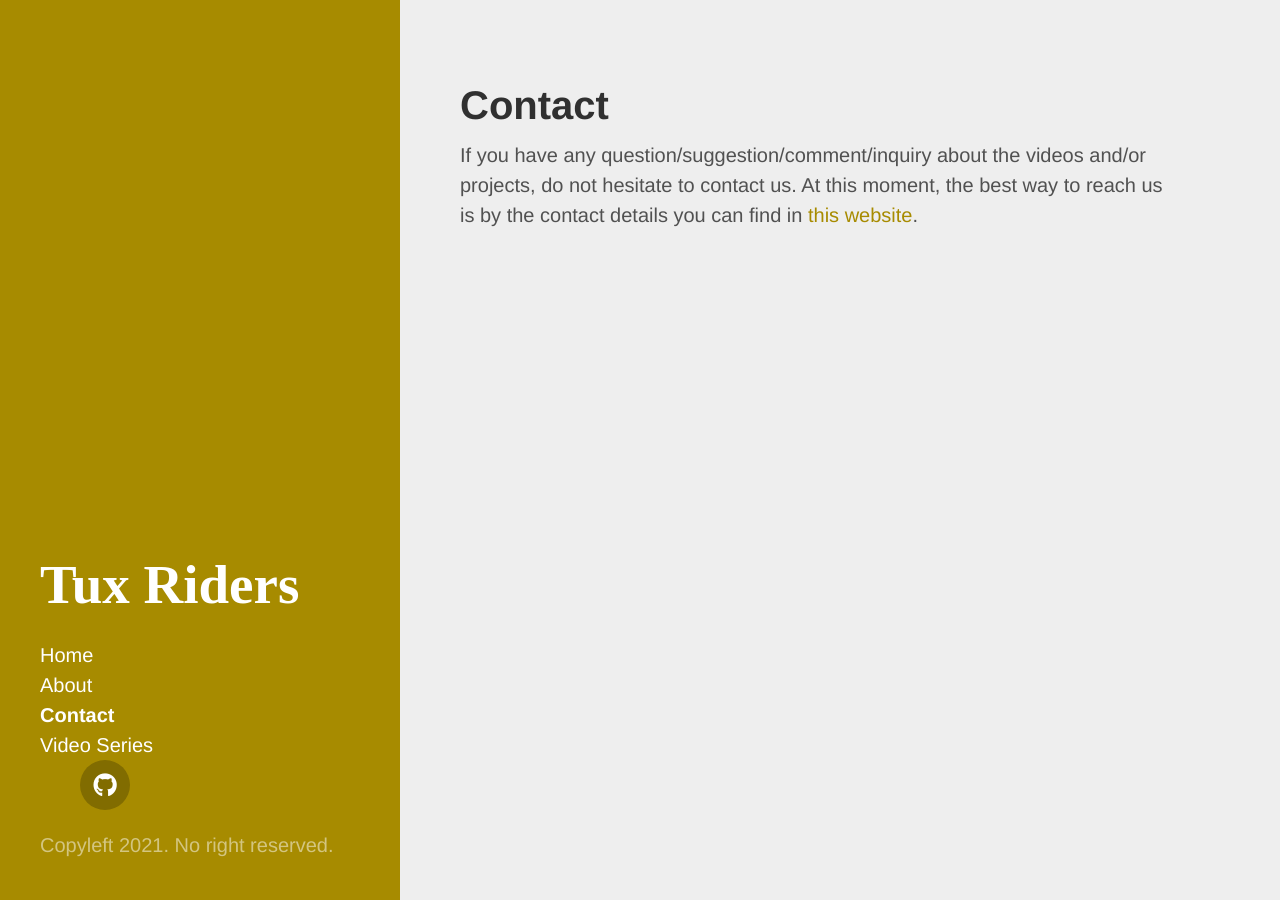
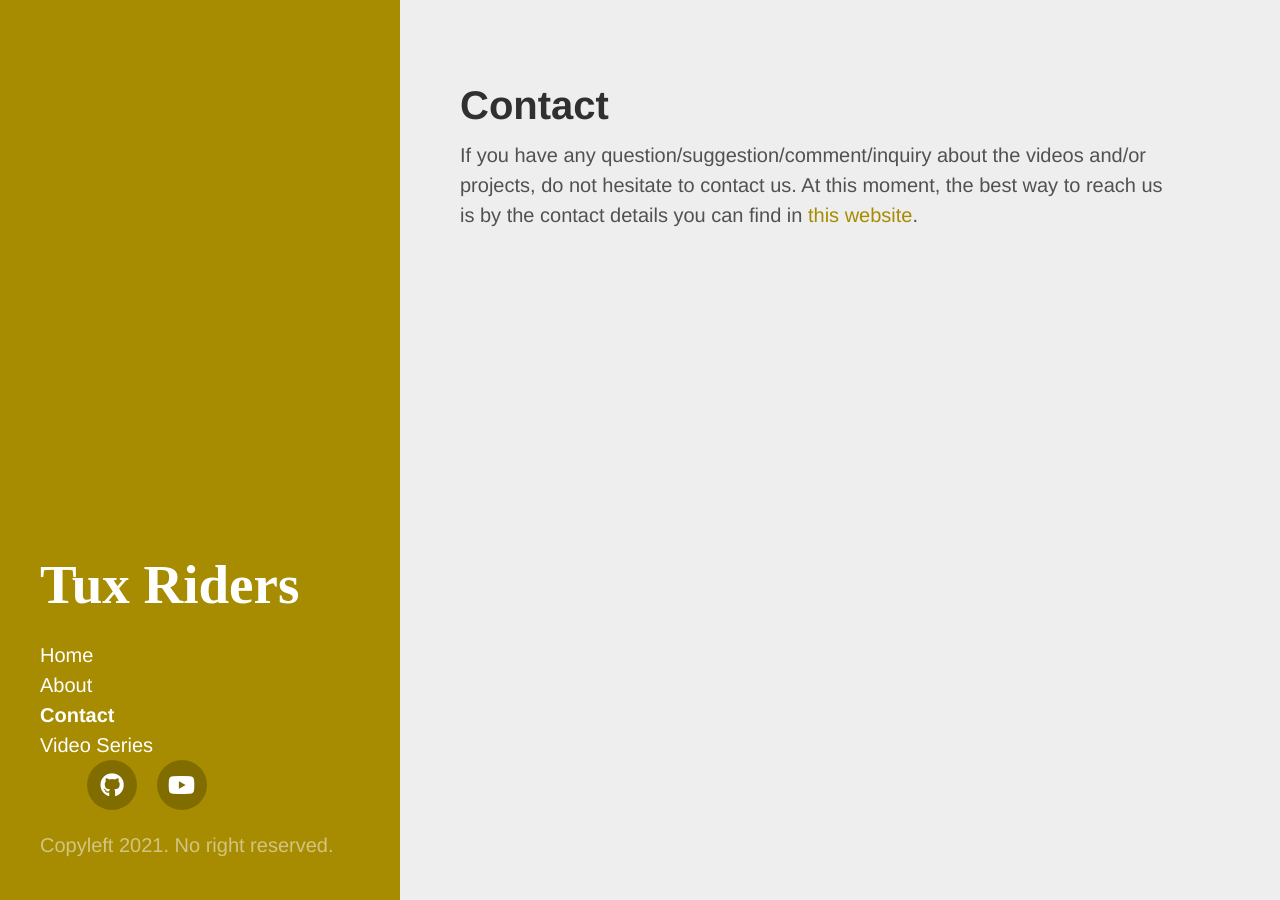
Before and after one commit to TuxRiders/tuxriders.github.io, a Jekyll site: the page built from contact.md, in a window 1280 px wide. Built offline with Jekyll 4.4.1, drawn with Linux system fonts in a browser that asks for light colours; nearby versions of some CDN libraries; some web fonts are replaced.

Commit message:
apply some layout changes

```diff
--- a/_includes/sidebar.html
+++ b/_includes/sidebar.html
@@ -19,9 +19,11 @@
       {% for node in pages_list %}
         {% if node.title != null %}
           {% if node.layout == "page" %}
-            <li class="sidebar-nav-item{% if page.url == node.url %} active{% endif %}">
-              <a href="{{ node.url }}">{{ node.title }}</a>
-            </li>
+            {% if !node.inmenu%}
+              <li class="sidebar-nav-item{% if page.url == node.url %} active{% endif %}">
+                <a href="{{ node.url }}">{{ node.title }}</a>
+              </li>
+            {% endif %}
           {% endif %}
         {% endif %}
       {% endfor %}
@@ -31,10 +33,10 @@
 
       <ul style="margin-left: 0px" class="icon-effect icon-effect-1a">
         <li><a target="_blank" href="https://github.com/TuxRiders" class="icon"><i class="fab fa-github"></i></a></li>
-        <!-- <li><a target="_blank" href="https://www.linkedin.com/in/mbarzegary/" class="icon"><i class="fab fa-linkedin-in"></i></a></li>
-        <li><a target="_blank" href="https://twitter.com/MojBarz" class="icon"><i class="fab fa-twitter"></i></a></li>
-        <li><a target="_blank" href="https://www.instagram.com/mbarzegary/" class="icon"><i class="fab fa-instagram"></i></a></li>
-        <li><a target="_blank" href="https://www.facebook.com/mbarzegary" class="icon"><i class="fab fa-facebook-f"></i></a></li> -->
+        <!-- <li><a target="_blank" href="https://www.linkedin.com/in/mbarzegary/" class="icon"><i class="fab fa-linkedin-in"></i></a></li> -->
+        <!-- <li><a target="_blank" href="https://twitter.com/MojBarz" class="icon"><i class="fab fa-twitter"></i></a></li> -->
+        <li><a target="_blank" href="https://www.youtube.com/channel/UC7tFIxB0O2Uhf9afEi_DISw" class="icon"><i class="fab fa-youtube"></i></a></li>
+        <!-- <li><a target="_blank" href="https://www.facebook.com/mbarzegary" class="icon"><i class="fab fa-facebook-f"></i></a></li> -->
       </ul>
 
 
--- a/about.html
+++ b/about.html
@@ -1,6 +1,10 @@
 ---
 layout: page
 title: About
+inmenu: yes
 ---
 
 <iframe width="560" height="315" src="https://www.youtube.com/embed/1blttHLOqnk" frameborder="0" allow="accelerometer; autoplay; clipboard-write; encrypted-media; gyroscope; picture-in-picture" allowfullscreen></iframe>
+
+<p> A journey to open-source scientific computing and computational engineering
+</p>
--- a/public/css/social.css
+++ b/public/css/social.css
@@ -19,6 +19,7 @@
 ul.icon-effect > li {
   display: inline;
   margin-right: 0 auto;
+  padding: 7px;
 }
 /*
 * Icon styles
```
Also changed, not shown: contact.md (+1 -0 lines), videos.md (+1 -0 lines).
